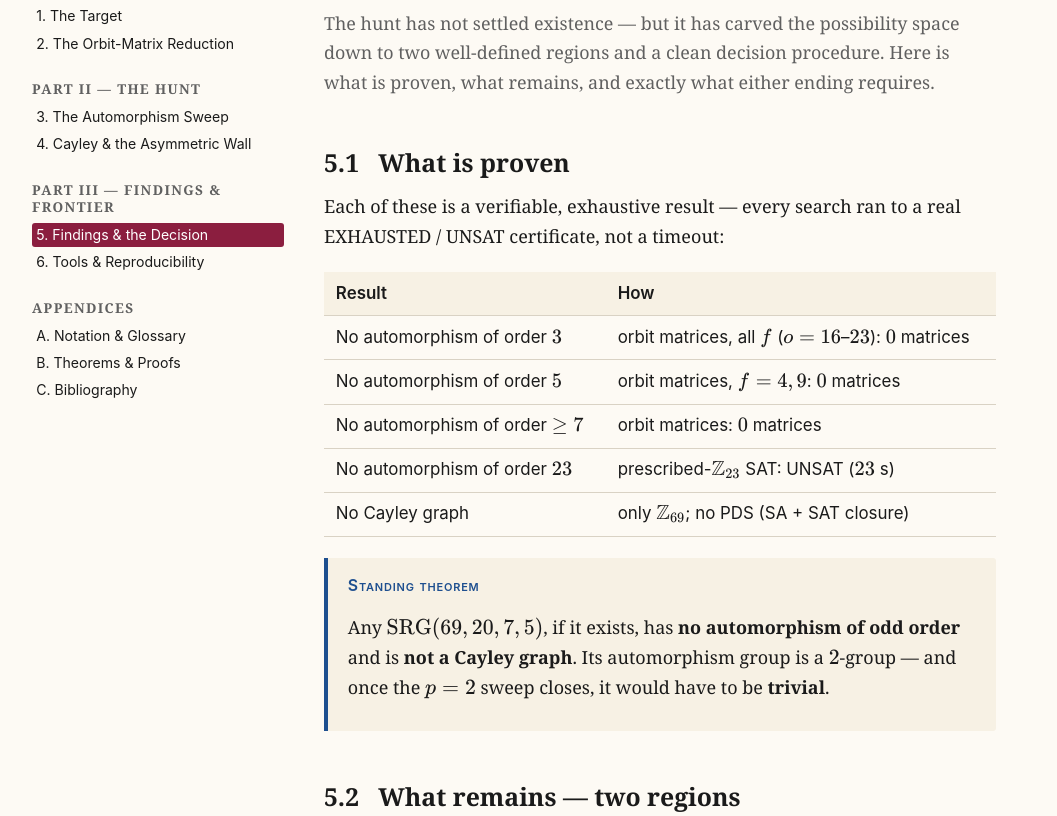
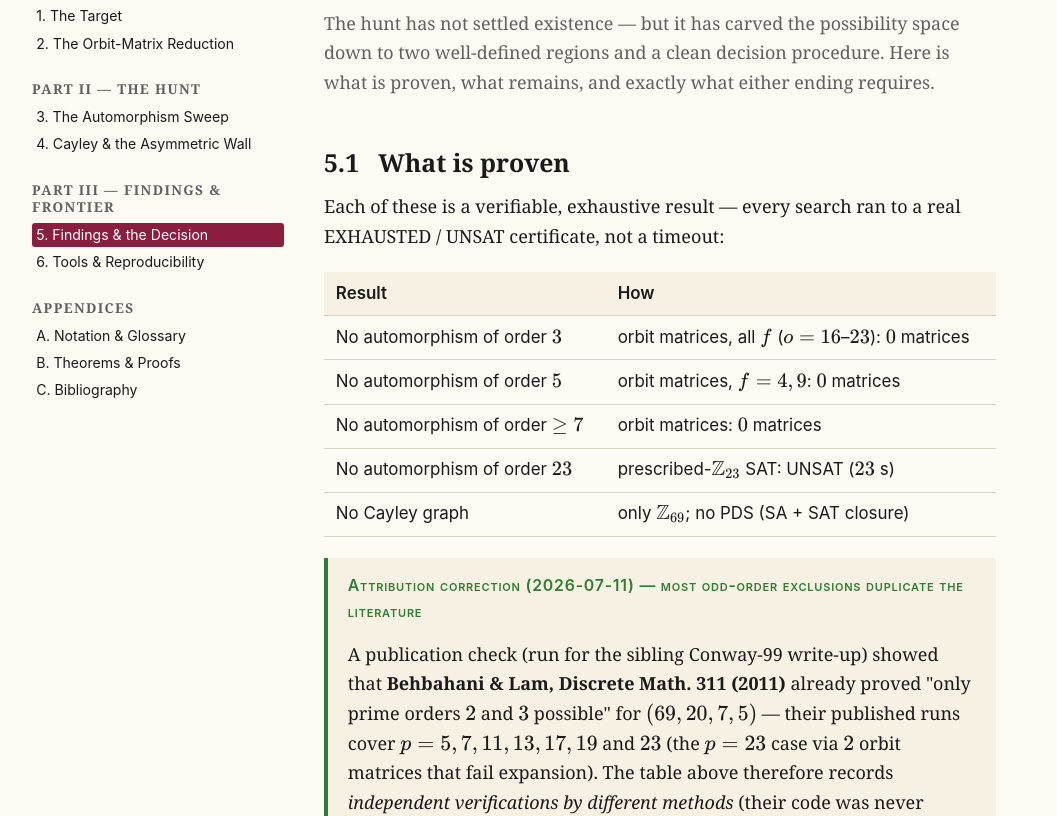
Before and after one commit to tonykoval/hunting-srg69, a plain HTML site: page part3_frontier/ch05_frontier.html in a window 1280 px wide. Shown: the part 156-972 px from the top of the page, without its empty margins (0-1057 px from the left). Drawn offline with nearby package versions, Linux system fonts and the light colour scheme.

Commit message:
Ch5: attribution correction — odd-order exclusions duplicate Behbahani-Lam DM 2011 (ours = independent verification; p=3 all-f coverage the exception); new territory = p=2 + rigid core
Co-Authored-By: Claude Fable 5 <noreply@anthropic.com>
Claude-Session: https://claude.ai/code/session_012qbiQpDLVzi2iFLQkCsAgU

```diff
--- a/part3_frontier/ch05_frontier.html
+++ b/part3_frontier/ch05_frontier.html
@@ -71,6 +71,24 @@ real EXHAUSTED / UNSAT certificate, not a timeout:
         <tr><td>No Cayley graph</td><td>only $\mathbb{Z}_{69}$; no PDS (SA + SAT closure)</td></tr>
     </tbody>
 </table>
+
+<div class="callout definition">
+    <div class="callout-title">Attribution correction (2026-07-11) — most odd-order exclusions duplicate the literature</div>
+    <p>
+    A publication check (run for the sibling Conway-99 write-up) showed that
+    <strong>Behbahani &amp; Lam, Discrete Math. 311 (2011)</strong> already
+    proved "only prime orders $2$ and $3$ possible" for $(69,20,7,5)$ — their
+    published runs cover $p = 5,7,11,13,17,19$ and $23$ (the $p=23$ case via
+    $2$ orbit matrices that fail expansion). The table above therefore
+    records <em>independent verifications by different methods</em> (their
+    code was never published), not first proofs — with one genuine exception:
+    our order-$3$ exclusion covers all admissible fixed-point counts,
+    strengthening the picture at $p=3$. The standing theorem below survives
+    unchanged, but its odd-order pillar cites Behbahani–Lam first and this
+    project's re-derivations second. The genuinely new territory at these
+    parameters remains exactly the $p=2$ block and the rigid core.
+    </p>
+</div>
 
 <div class="callout theorem">
     <div class="callout-title">Standing theorem</div>
```
